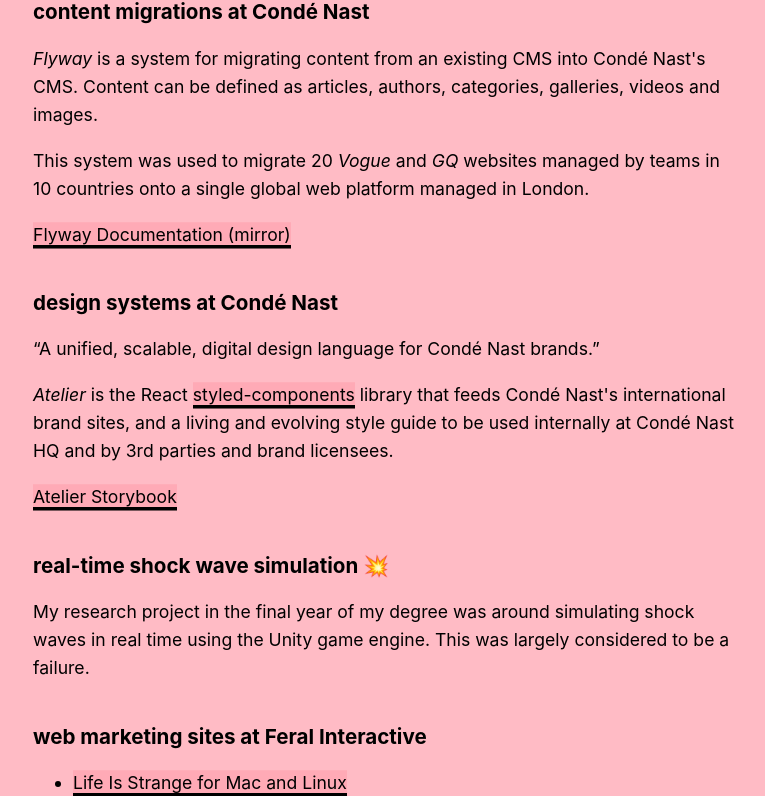
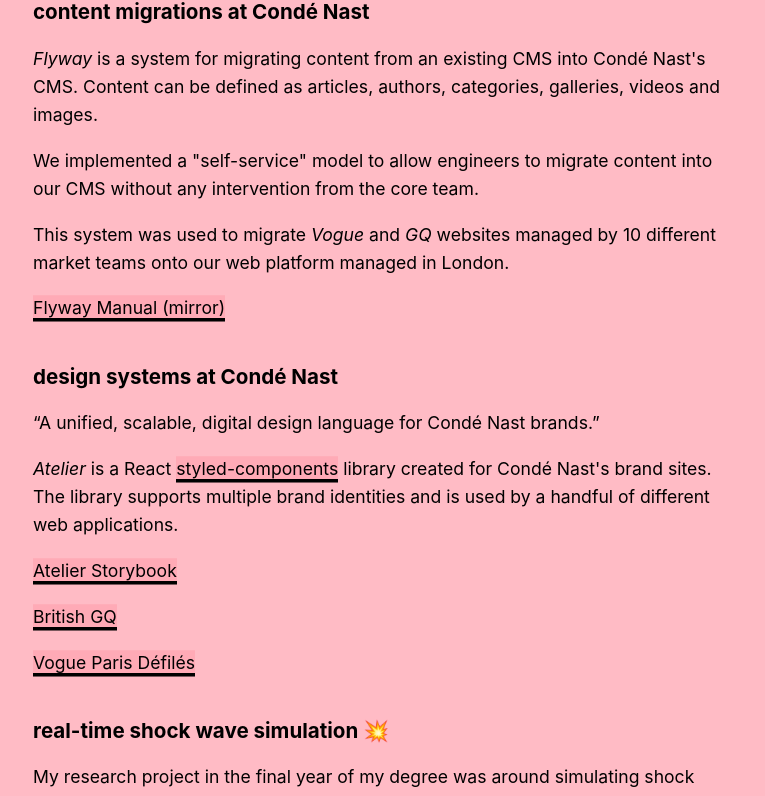
Before and after one commit to stefee/stef-next, a Next.js app: page / in a window 1280 px wide. Shown: the part 1369-2165 px from the top of the page, without its empty margins (255-1020 px from the left). Built offline with nearby package versions, Linux system fonts and the light colour scheme.

Commit message:
Update copy and styles

```diff
--- a/pages/index.js
+++ b/pages/index.js
@@ -36,14 +36,17 @@
         <p><a href="https://github.com/stefee/outerspace">Source</a></p>
         <h3 id="content-migrations-at-conde-nast">content migrations at Condé Nast</h3>
         <p><em>Flyway</em> is a system for migrating content from an existing CMS into Condé Nast's CMS. Content can be defined as articles, authors, categories, galleries, videos and images.</p>
-        <p>This system was used to migrate 20 <em>Vogue</em> and <em>GQ</em> websites managed by teams in 10 countries onto a single global web platform managed in London.</p>
-        <p><a href="https://stefee.github.io/flyway-manual/flyway.html">Flyway Documentation (mirror)</a></p>
+        <p>We implemented a "self-service" model to allow engineers to migrate content into our CMS without any intervention from the core team.</p>
+        <p>This system was used to migrate <em>Vogue</em> and <em>GQ</em> websites managed by 10 different market teams onto our web platform managed in London.</p>
+        <p><a href="https://stefee.github.io/flyway-manual">Flyway Manual (mirror)</a></p>
         <h3 id="design-systems-at-conde-nast">design systems at Condé Nast</h3>
         <p>&ldquo;A unified, scalable, digital design language for Condé Nast brands.&rdquo;</p>
-        <p><em>Atelier</em> is the React <a href="https://github.com/styled-components/styled-components">styled-components</a> library that feeds Condé Nast's international brand sites, and a living and evolving style guide to be used internally at Condé Nast HQ and by 3rd parties and brand licensees.</p>
+        <p><em>Atelier</em> is a React <a href="https://github.com/styled-components/styled-components">styled-components</a> library created for Condé Nast's brand sites. The library supports multiple brand identities and is used by a handful of different web applications.</p>
         <p><a href="http://atelier.prod.cni.digital/">Atelier Storybook</a></p>
+        <p><a href="https://www.gq-magazine.co.uk/">British GQ</a></p>
+        <p><a href="https://www.vogue.fr/defiles">Vogue Paris Défilés</a></p>
         <h3 id="real-time-shock-wave-simulation">real-time shock wave simulation 💥</h3>
-        <p>My research project in the final year of my degree was around simulating shock waves in real time using the Unity game engine. This was largely considered to be a failure.</p>
+        <p>My research project in the final year of my degree was around simulating shock waves in real time using the Unity game engine. This project was largely considered to be a failure. You can read more about it in the <a href="https://drive.google.com/file/d/1dPqoEMLLgfVp1GoaMR64fziYLpqxvOWr/view?usp=sharing">Technical Report doc</a>.</p>
         <h3 id="web-marketing-sites-at-feral-interactive">web marketing sites at Feral Interactive</h3>
         <ul>
           <li><a href="https://www.feralinteractive.com/en/games/lifeisstrange/">Life Is Strange for Mac and Linux</a></li>
@@ -87,15 +90,23 @@
         a:visited {
           color: inherit;
           text-decoration: none;
+        }
+
+        a {
           background-color: #ffaab6;
           box-shadow: 0 -0.1rem #ffaab6, 0 0.2rem #000;
+        }
+
+        a:hover {
+          background-color: #ff9aa8;
+          box-shadow: 0 -0.1rem #ff9aa8, 0 0.2rem #000;
         }
 
         a:focus {
           outline-width: 4px;
           outline-style: solid;
           background-color: #ffdd00;
-          box-shadow: none;
+          box-shadow: 0 -0.2rem #ffdd00, 0 0.2rem #ffdd00;
         }
 
         p,
```
